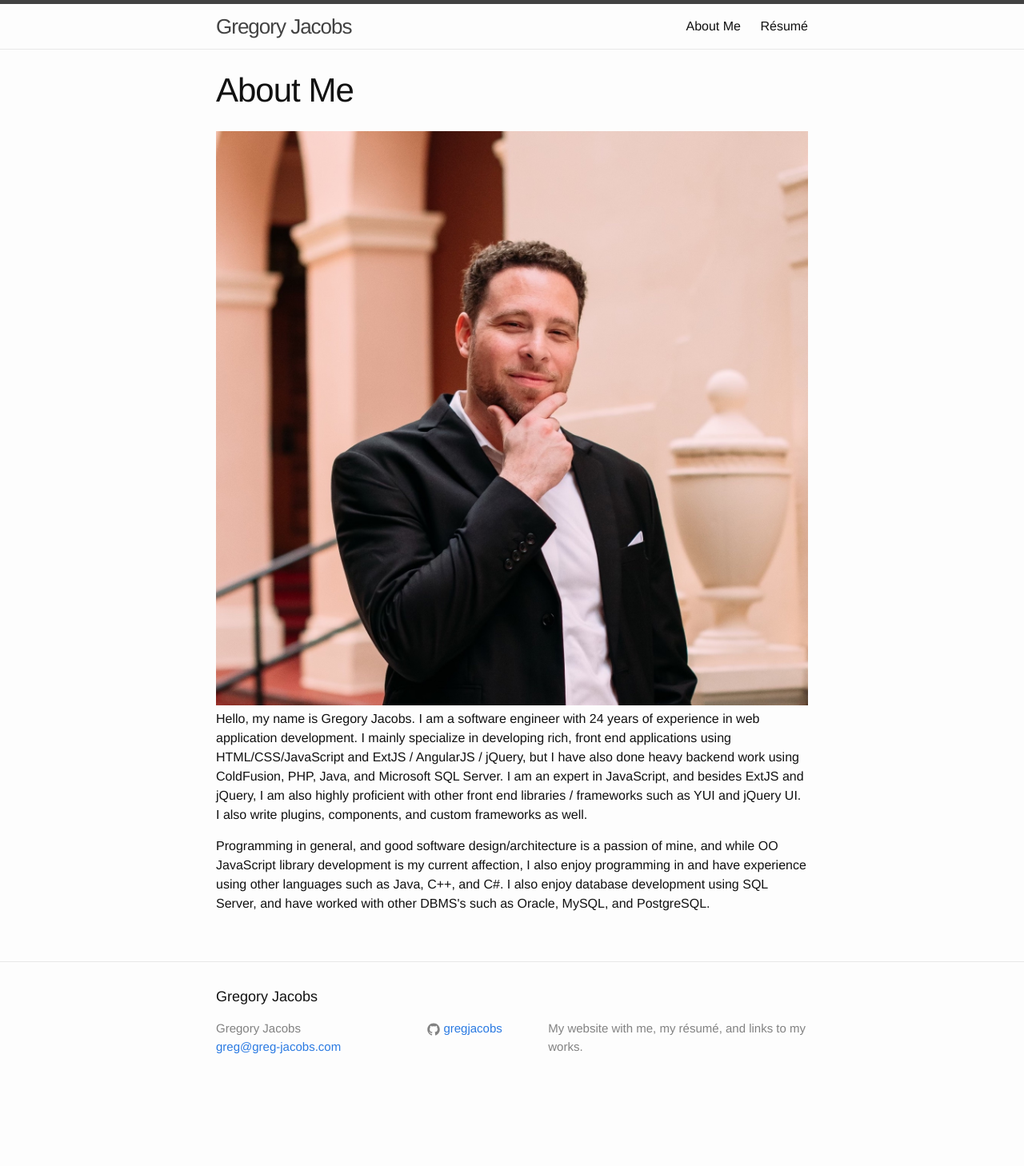
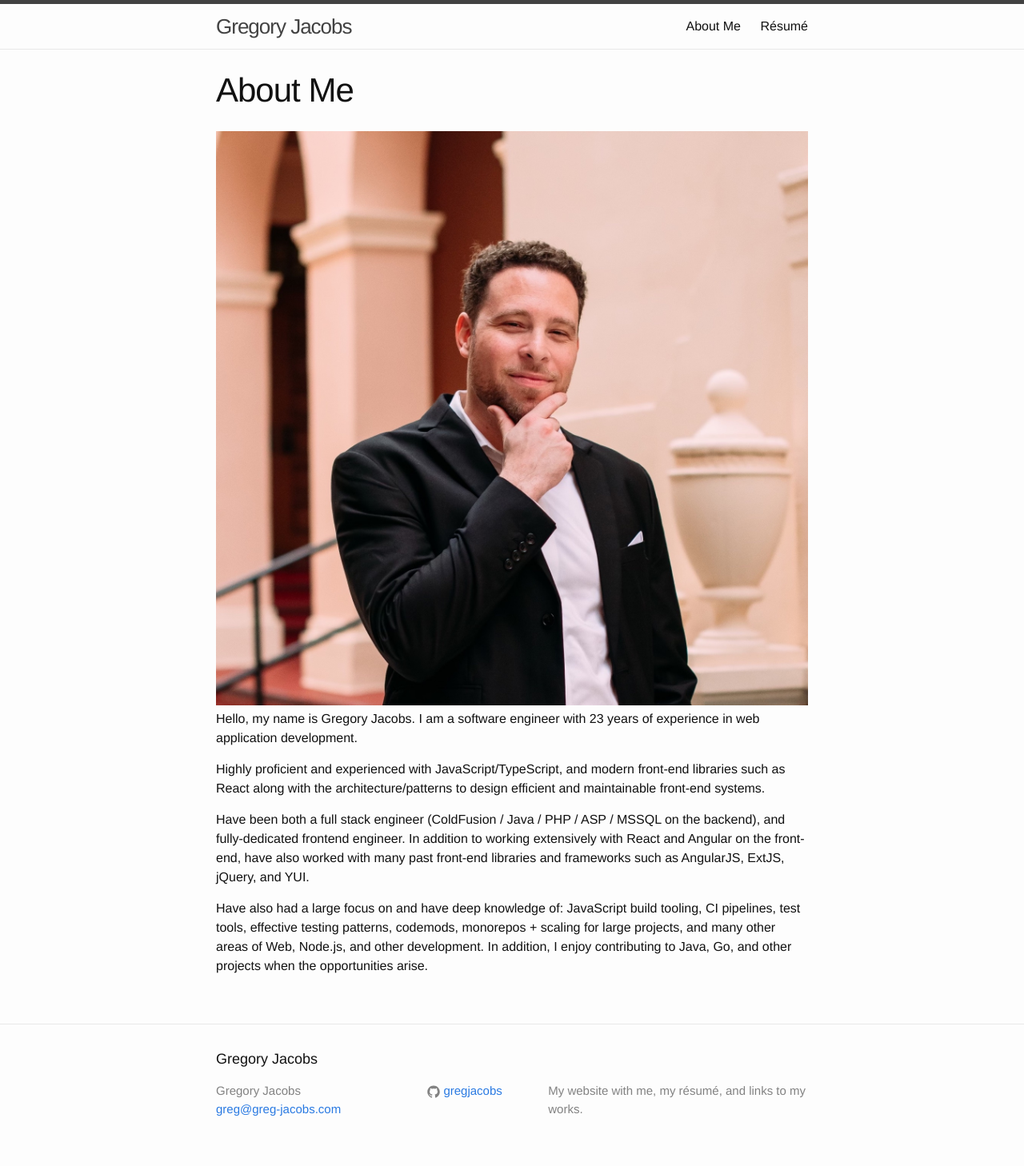
Before and after one commit to gregjacobs/gregjacobs.github.io, a Jekyll site: the page built from index.html, in a window 1280 px wide. Shown: the whole page at 80% size. Built offline with Jekyll 4.4.1, drawn with Linux system fonts in a browser that asks for light colours; before the commit the page ends 1380 px from its top, so only the background shows below that.

Commit message:
Update about info

```diff
--- a/index.html
+++ b/index.html
@@ -7,8 +7,18 @@
 <p>
     <img src="{{ site.baseurl }}/images/Gregory-Jacobs.jpg" class="right pl5 pb5" />
     Hello, my name is Gregory Jacobs. I am a software engineer with
-    <script>document.write((new Date()).getFullYear() - 2000);</script> years of
-    experience in web application development. I mainly specialize in developing
+    <script>document.write(Math.floor(((new Date()).valueOf() - new Date(2000, 6, 1).valueOf())/1000/60/60/24/365));</script>
+    years of experience in web application development.
+</p>
+
+<p>Highly proficient and experienced with JavaScript/TypeScript, and modern front-end libraries such as React along with the architecture/patterns to design efficient and maintainable front-end systems.</p>
+
+<p>Have been both a full stack engineer (ColdFusion / Java / PHP / ASP / MSSQL on the backend), and fully-dedicated frontend engineer. In addition to working extensively with React and Angular on the front-end, have also worked with many past front-end libraries and frameworks such as AngularJS, ExtJS, jQuery, and YUI.</p>
+
+<p>Have also had a large focus on and have deep knowledge of: JavaScript build tooling, CI pipelines, test tools, effective testing patterns, codemods, monorepos + scaling for large projects, and many other areas of Web, Node.js, and other development. In addition, I enjoy contributing to Java, Go, and other projects when the opportunities arise.</p>
+<!--
+<p>
+    I mainly specialize in developing
     rich, front end applications using HTML/CSS/JavaScript and ExtJS / AngularJS /
     jQuery, but I have also done heavy backend work using ColdFusion, PHP, Java, and
     Microsoft SQL Server. I am an expert in JavaScript, and besides ExtJS and jQuery,
@@ -23,4 +33,4 @@
     also enjoy programming in and have experience using other languages such as Java,
     C++, and C#. I also enjoy database development using SQL Server, and have worked
     with other DBMS's such as Oracle, MySQL, and PostgreSQL.
-</p>
+</p>-->
```
Also changed, not shown: resume/index.html (+5 -8 lines).
